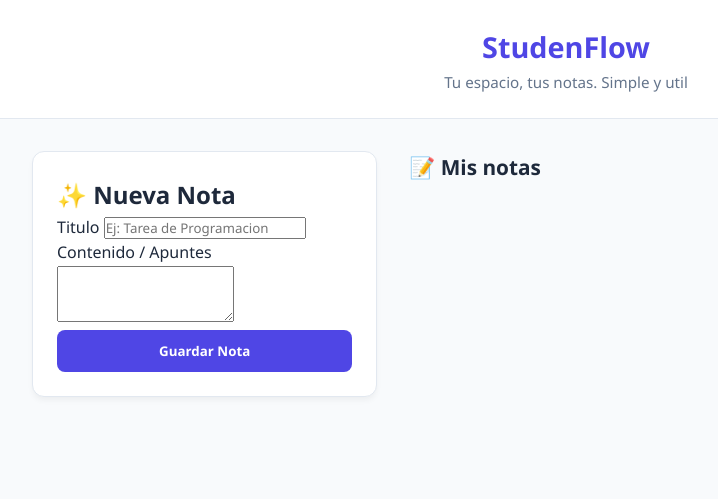
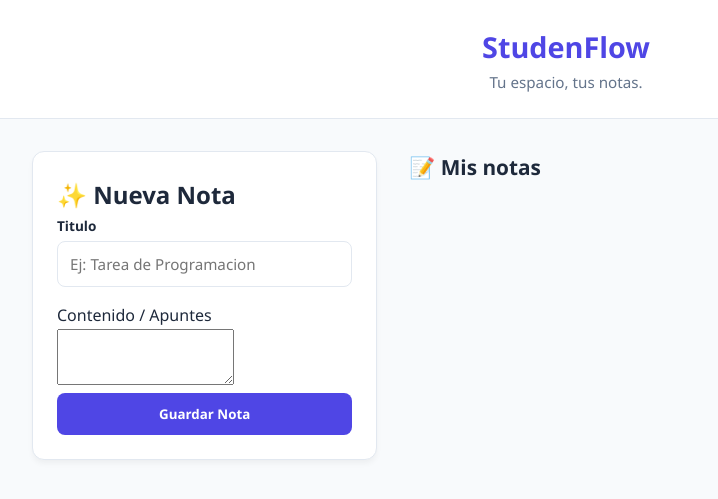
Before and after one commit to Exsoflex/studentflow, a Flask app: page / in a window 1280 px wide. Shown: the top 499 px of the page, without its empty margins (74-792 px from the left). Run offline with Flask 3, Linux system fonts and the light colour scheme; data that the repository does not hold is empty.

Commit message:
corregido error de enviar nota + algunos errores menores de sintaxis

```diff
--- a/templates/index.html
+++ b/templates/index.html
@@ -13,7 +13,7 @@
     <header>
         <div class="header-container">
             <h1> StudenFlow </h1>
-            <p> Tu espacio, tus notas. Simple y util
+            <p> Tu espacio, tus notas. </p>
             </div>
     </header>
 
@@ -21,8 +21,8 @@
         <!-- Panel izquierdo: Formulario para Crear Notas-->
          <section class="card from-cards">
             <h2> ✨ Nueva Nota </h2>
-            <from id="form-nota">
-                <div class="imput-group">
+            <form id="form-nota">
+                <div class="input-group">
                     <label for="titulo"> Titulo</label>
                     <input type="text" id="titulo" placeholder="Ej: Tarea de Programacion" required>
                     </div>
@@ -36,7 +36,7 @@
 
         <!-- Panel Derecho: Lista de notas guardadas -->
         <section class="notes-section">
-            <h2>📝 Mis notas <h2>
+            <h2>📝 Mis notas </h2>
             <div id="contenedor-notas" class="notes-grid">
                 <!-- Aqui JavaScript inyecta las tarjetas de las notas -->
             </div>
@@ -47,4 +47,4 @@
     <script src="{{ url_for('static', filename='js/main.js') }}">
 </script>
 </body>
-</hrml>
+</html>
```
